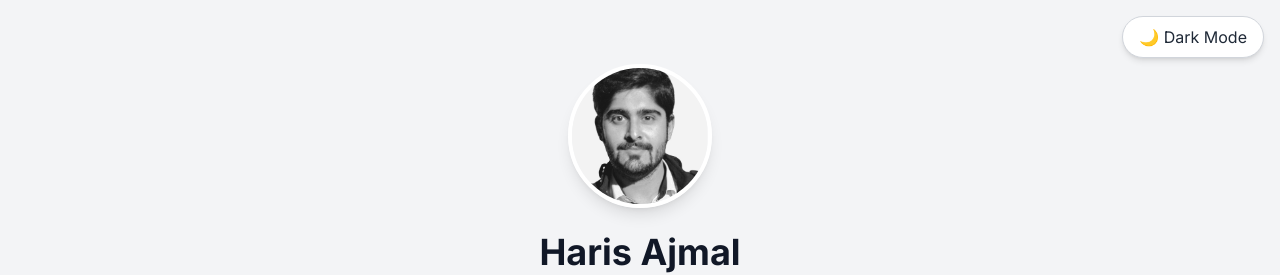
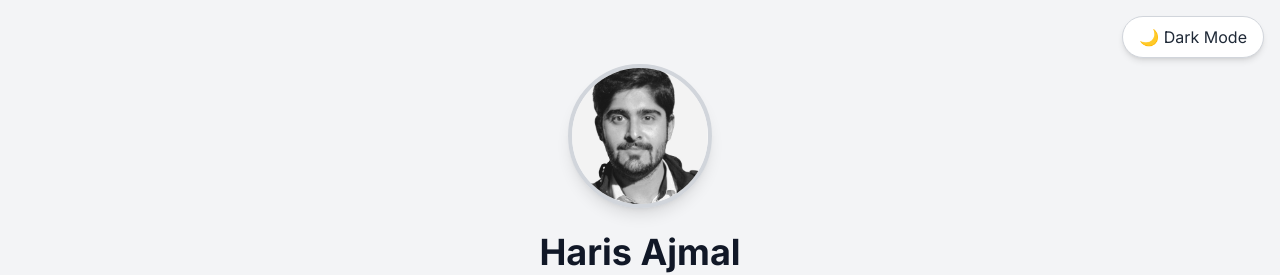
Before and after one commit to iHaris93/harisajmal-webpage, a plain HTML site: page index.html in a window 1280 px wide. Shown: the top 275 px of the page. Drawn offline with nearby package versions, Linux system fonts and the light colour scheme.

Commit message:
Update index.html

```diff
--- a/index.html
+++ b/index.html
@@ -36,7 +36,7 @@
   </button>
  <header class="bg-gray-100 dark:bg-gray-900 text-gray-900 dark:text-gray-100 py-10 md:py-16 px-4 md:px-8 transition-colors duration-300">
   <div class="container mx-auto text-center">
-      <img src="https://raw.githubusercontent.com/iHaris93/harisajmal-webpage/main/haris-profile-pic.png" alt="Haris Ajmal" class="rounded-full mx-auto mb-6 border-4 border-white dark:border-gray-300 shadow-lg w-36 h-36 object-cover">
+    <img src="https://raw.githubusercontent.com/iHaris93/harisajmal-webpage/main/haris-profile-pic.png" alt="Haris Ajmal" class="rounded-full mx-auto mb-6 border-4 border-gray-300 shadow-lg w-36 h-36 object-cover">
     <h1 class="text-3xl md:text-4xl font-bold mb-2">Haris Ajmal</h1>
     <p class="text-xl md:text-2xl font-semibold">Product Marketing | B2B SaaS | AI & Organic Growth</p>
     <a href="https://www.linkedin.com/in/harisajmal/" target="_blank" onclick="gtag('event', 'click', { event_category: 'CTA', event_label: 'LinkedIn Button' })" class="inline-block mt-6 px-8 py-3 bg-blue-500 hover:bg-blue-600 text-white font-semibold rounded-full shadow-md transition duration-300">
```
Lines whose indentation alone changed are shown as unchanged.
